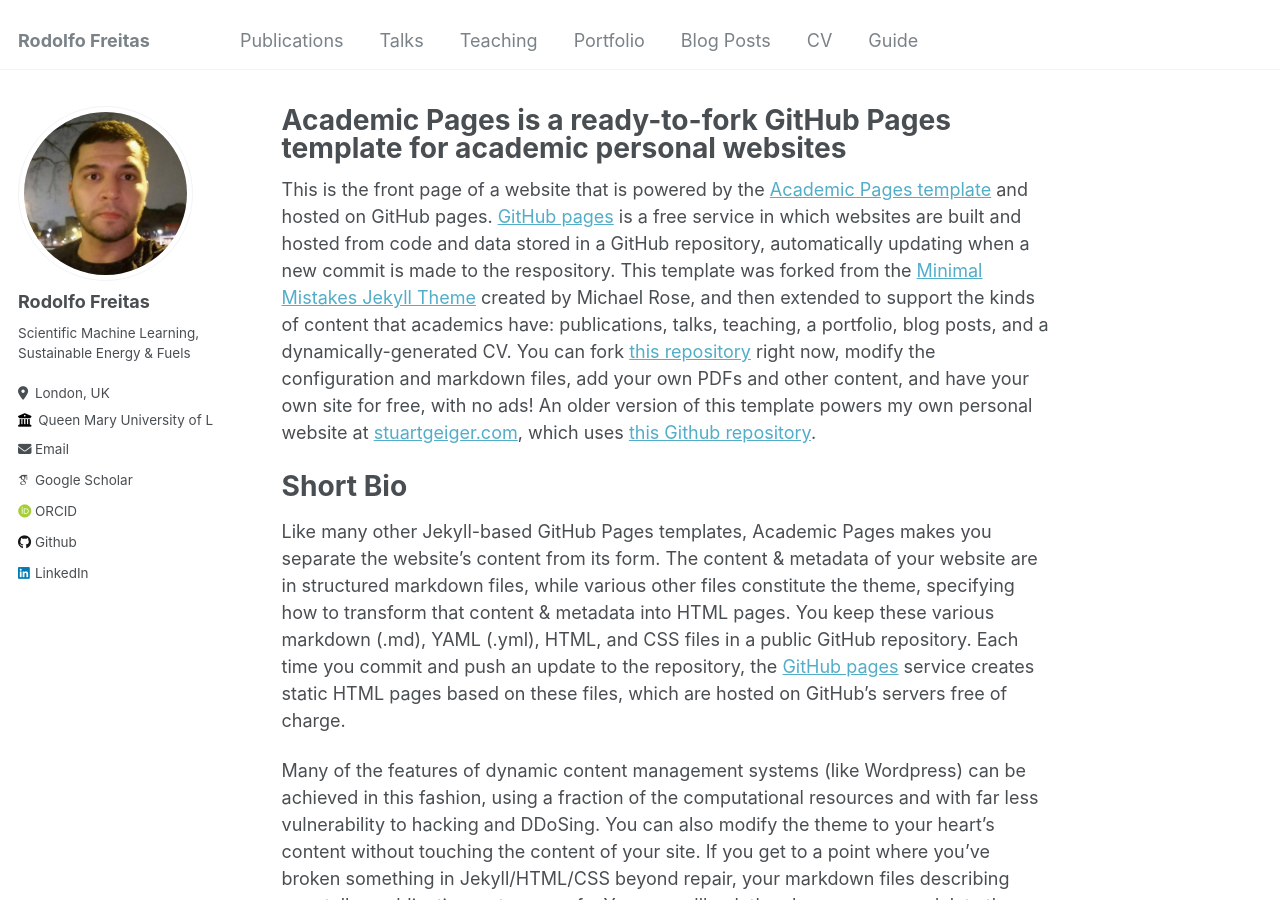
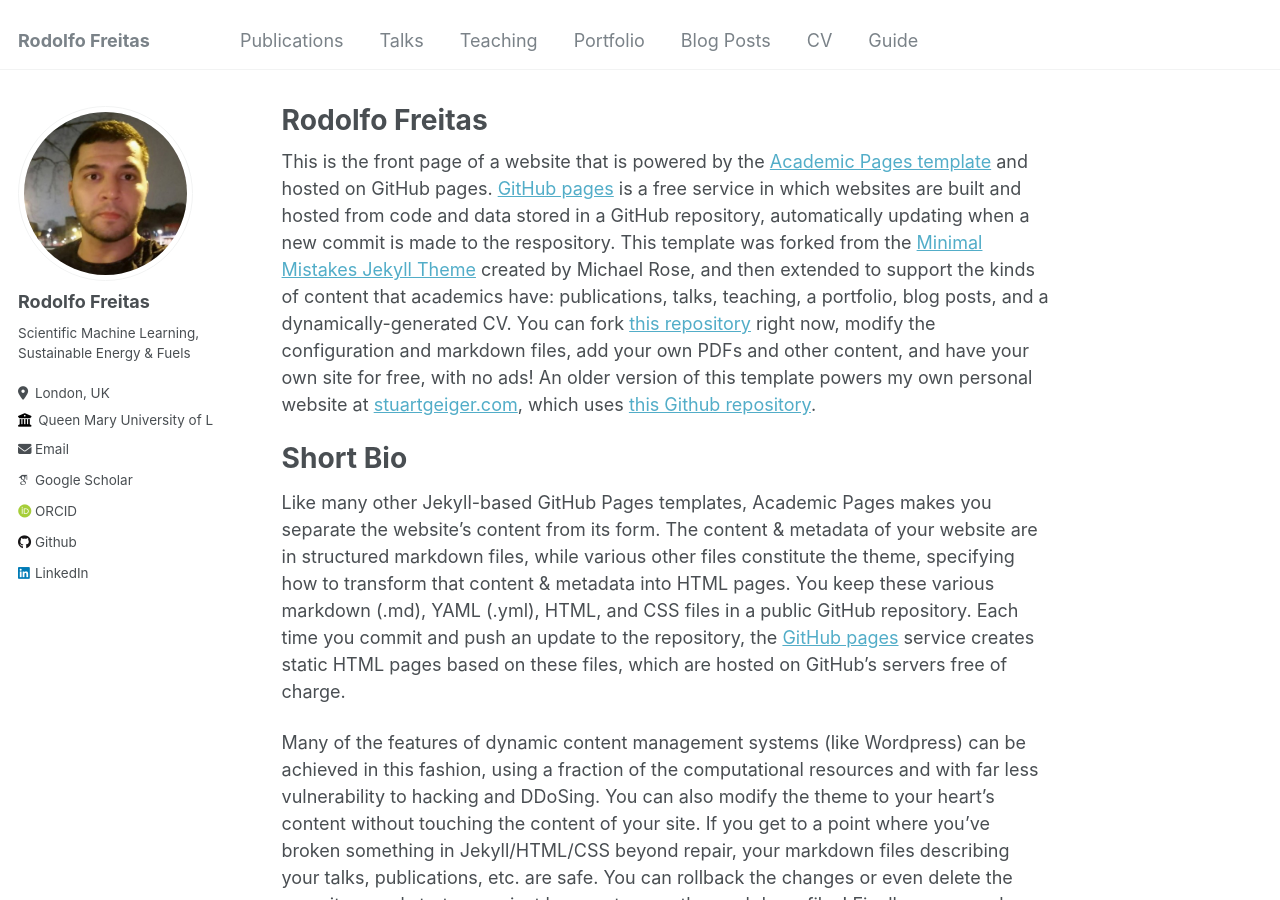
Before and after one commit to RodolfosmFreitas/RodolfosmFreitas.github.io, a Jekyll site: the page built from _pages/about.md, in a window 1280 px wide and 900 px high. Built offline with Jekyll 4.4.1, drawn with Linux system fonts in a browser that asks for light colours; some web fonts are replaced.

Commit message:
Update about.md

```diff
--- a/_pages/about.md
+++ b/_pages/about.md
@@ -1,6 +1,6 @@
 ---
 permalink: /
-title: "Academic Pages is a ready-to-fork GitHub Pages template for academic personal websites"
+title: "Rodolfo Freitas"
 author_profile: true
 redirect_from:
   - /about/
```
